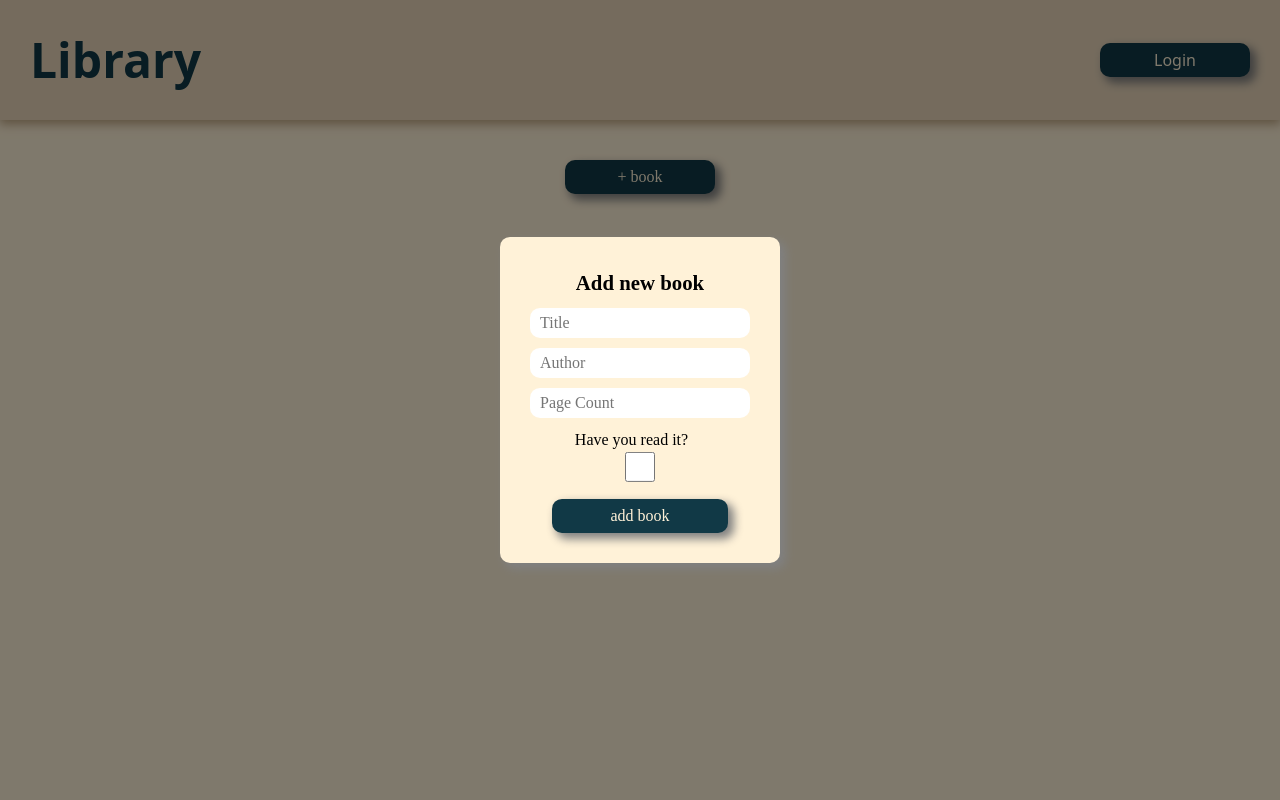
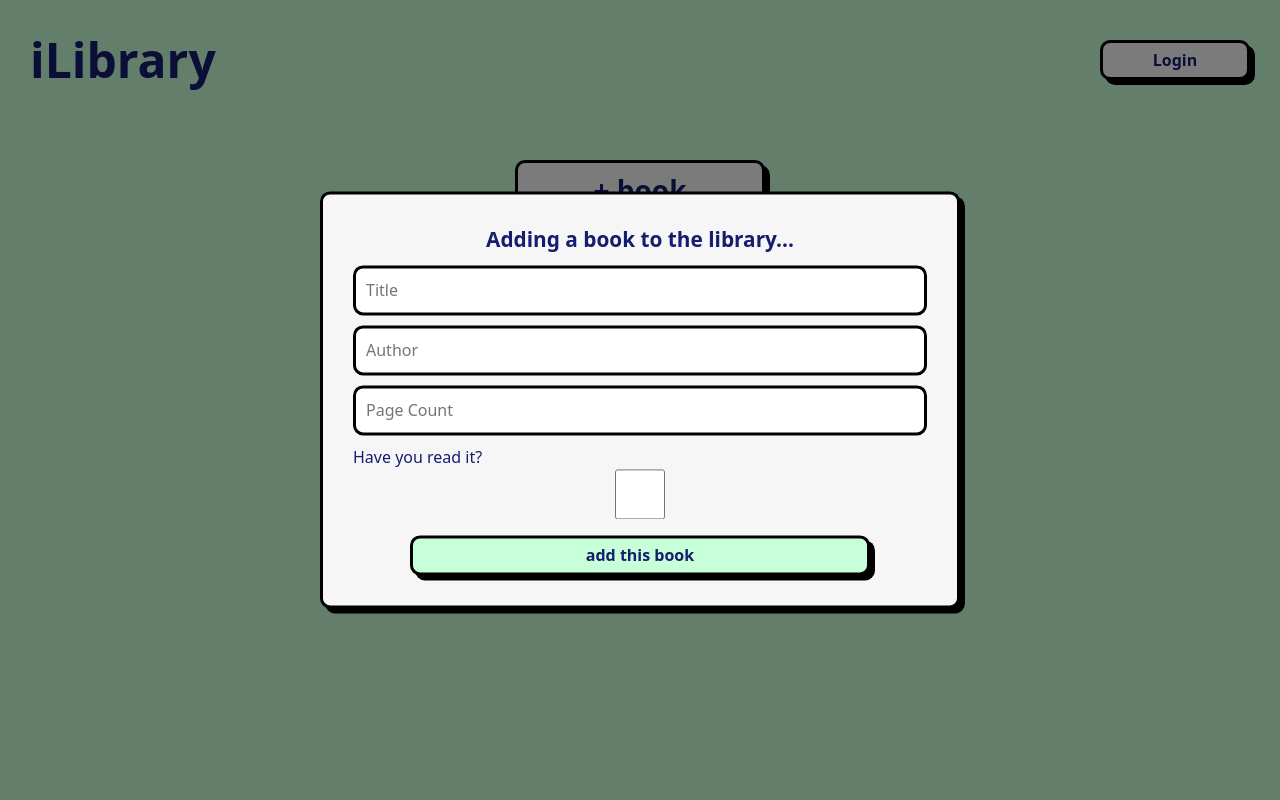
Before and after one commit to importvince/library, a plain HTML site: page index.html in a window 1280 px wide. Both pictures are taken after a click on the button "+ book". Shown: the top 800 px of the page. Drawn offline with Linux system fonts and the light colour scheme.

Commit message:
overhaul style. still issues with grid row height.

```diff
--- a/index.html
+++ b/index.html
@@ -5,19 +5,19 @@
     <meta name="viewport" content="width=device-width, initial-scale=1.0">
     <script src="index.js" defer></script>
     <link rel="stylesheet" href="style.css">
-    <title>Library</title>
+    <title>iLibrary</title>
 </head>
 <body>
     <div class="all-container">
         <div id="dimmer" class="dimmer hidden"></div>
         <div class="header">
-            <h1>Library</h1>
+            <h1>iLibrary</h1>
             <button id="login" class="button">Login</button>
         </div>
         <div class="library">
             <div id="form-container" class="form">
                 <form id="add-book">
-                    <h2>Add new book</h2>
+                    <h2>Adding a book to the library...</h2>
                     <label for="title">
                         <input type="text" id="title" name="title" placeholder="Title">
                     </label>
@@ -31,10 +31,10 @@
                         Have you read it?
                         <input type="checkbox" id="read" name="read">
                     </label>
-                    <button type="submit" id="submit">add book</button>
+                    <button type="submit" id="submit">add this book</button>
                 </form>
             </div>
-            <button id="new-book">+ book</button>
+            <button id="new-book" class="button">+ book</button>
             <div id="book-container">
             </div>
         </div>
--- a/style.css
+++ b/style.css
@@ -59,24 +59,31 @@ select {
   font: inherit;
 }
 
+:root {
+    --main-color: #F6F6F6;
+    --second-color: #C7FFD8;
+    --third-color: #98DED9;
+    --fourth-color: #161D6F;
+}
 /* end of default styles */
 
 .all-container {
     display: flex;
     flex-direction: column;
-    background-color: #FFF2D8;
+    background-color: var(--second-color);
     width: 100vw;
     height: 100%;
     z-index: 0;
+    font-family: system-ui, -apple-system, BlinkMacSystemFont, 'Segoe UI', Roboto, Oxygen, Ubuntu, Cantarell, 'Open Sans', 'Helvetica Neue', sans-serif;
 }
 
 .header {
-    background-color: #EAD7BB;
-    color: #113946;
+    background-color: var(--second-color);
+    color: var(--fourth-color);
     display: flex;
     justify-content: space-between;
     align-items: center;
-    box-shadow: 0px 3px 10px 1px rgb(188, 163, 127);
+    /* box-shadow: 0px 10px 0px 0px rgb(199, 255, 216); */
     height: 15vh;
     padding: 30px;
     font-family: system-ui, -apple-system, BlinkMacSystemFont, 'Segoe UI', Roboto, Oxygen, Ubuntu, Cantarell, 'Open Sans', 'Helvetica Neue', sans-serif;
@@ -91,15 +98,16 @@ select {
     width: 150px;
     border-radius: 10px;
     padding: 5px;
-    border: none;
-    box-shadow: 5px 5px 10px 1px gray;
-    background-color: #113946;
-    color: #FFF2D8;
+    border: 3px solid black;
+    box-shadow: 5px 5px 0px 0px black;
+    background-color: var(--main-color);
+    color: var(--fourth-color);
+    font-weight: 700;
 }
 
 #login:hover {
-    background-color: #FFF2D8;
-    color: #113946;
+    background-color: var(--fourth-color);
+    color: var(--main-color);
     cursor: pointer;
 }
 
@@ -130,16 +138,19 @@ select {
     transform: translate(-50%, -50%);
     padding: 30px;
     border-radius: 10px;
-    box-shadow: 5px 5px 10px 1px gray;
+    border: 3px solid black;
+    box-shadow: 5px 5px 0px 0px black;
     opacity: 0;
     visibility: hidden;
     transition: opacity 0.3s ease, visibility 0.3s ease;
+    width: 50%;
 }
 
 .form.open {
     opacity: 1;
     visibility: visible;
-    background-color: #FFF2D8;
+    background-color: var(--main-color);
+    color: var(--fourth-color);
 }
 
 #add-book {
@@ -150,10 +161,14 @@ select {
     gap: 10px;
 }
 
+#add-book label {
+    width: 100%;
+}
+
 #add-book input {
-    border: none;
+    border: 3px solid black;
     border-radius: 10px;
-    height: 30px;
+    height: 50px;
     width: 100%;
     padding: 10px;
 }
@@ -167,15 +182,16 @@ select {
     width: 80%;
     border-radius: 10px;
     padding: 5px;
-    border: none;
-    box-shadow: 5px 5px 10px 1px gray;
-    background-color: #113946;
-    color: #FFF2D8;
+    border: 3px solid black;
+    box-shadow: 5px 5px 0px 0px black;
+    background-color: var(--second-color);
+    color: var(--fourth-color);
+    font-weight: 700;
 }
 
 #add-book #submit:hover {
-    background-color: #FFF2D8;
-    color: #113946;
+    background-color: var(--fourth-color);
+    color: var(--main-color);
     cursor: pointer;
 }
 
@@ -185,13 +201,16 @@ select {
 
 #new-book {
     margin-top: 20px;
-    width: 150px;
+    width: 250px;
+    height: 60px;
     border-radius: 10px;
     padding: 5px;
-    border: none;
-    box-shadow: 5px 5px 10px 1px gray;
-    background-color: #113946;
-    color: #FFF2D8;
+    border: 3px solid black;
+    box-shadow: 5px 5px 0px 0px black;
+    background-color: var(--main-color);
+    color: var(--fourth-color);
+    font-weight: 700;
+    font-size: 1.75rem;
 }
 
 #new-book:active{
@@ -199,8 +218,8 @@ select {
 }
 
 #new-book:hover {
-    background-color: #FFF2D8;
-    color: #113946;
+    background-color: var(--fourth-color);
+    color: var(--main-color);
     cursor: pointer;
 }
 
@@ -215,7 +234,7 @@ select {
 #book-container {
     display: grid;
     grid-template-columns: repeat(4, minmax(200px, 25%));
-    grid-template-rows: repeat(auto-fit, mincontent);
+    grid-template-rows: minmax(min-content, min-content);
     gap: 40px;
     width: 100%;
     height: 100vh;
@@ -230,26 +249,28 @@ select {
     align-items: center;
     font-size: 1.2rem;
     gap: 20px;
-    background-color: #EAD7BB;
+    background-color: var(--main-color);
     border-radius: 10px;
+    border: 3px solid black;
     width: 200px;
-    box-shadow: 5px 5px 10px 1px gray;;
+    box-shadow: 5px 5px 0px 0px black;;
 }
 
 .book-buttons {
     width: 80%;
+    font-size: 0.8rem;
     border-radius: 10px;
     padding: 5px;
-    border: none;
-    box-shadow: 5px 5px 10px 1px gray;
-    background-color: #113946;
-    color: #FFF2D8;
-    font-size: 0.8rem;
+    border: 3px solid black;
+    box-shadow: 5px 5px 0px 0px black;
+    background-color: var(--main-color);
+    color: var(--fourth-color);
+    font-weight: 700;
 }
 
 .book-buttons:hover {
-    background-color: #FFF2D8;
-    color: #113946;
+    background-color: var(--fourth-color);
+    color: var(--main-color);
     cursor: pointer;
 }
 
@@ -258,8 +279,8 @@ select {
 }
 
 .read-book {
-    background-color: #113946;
-    color: #FFF2D8;
+    background-color: var(--third-color);
+    color: var(--fourth-color);
 }
 
 #read {
```
